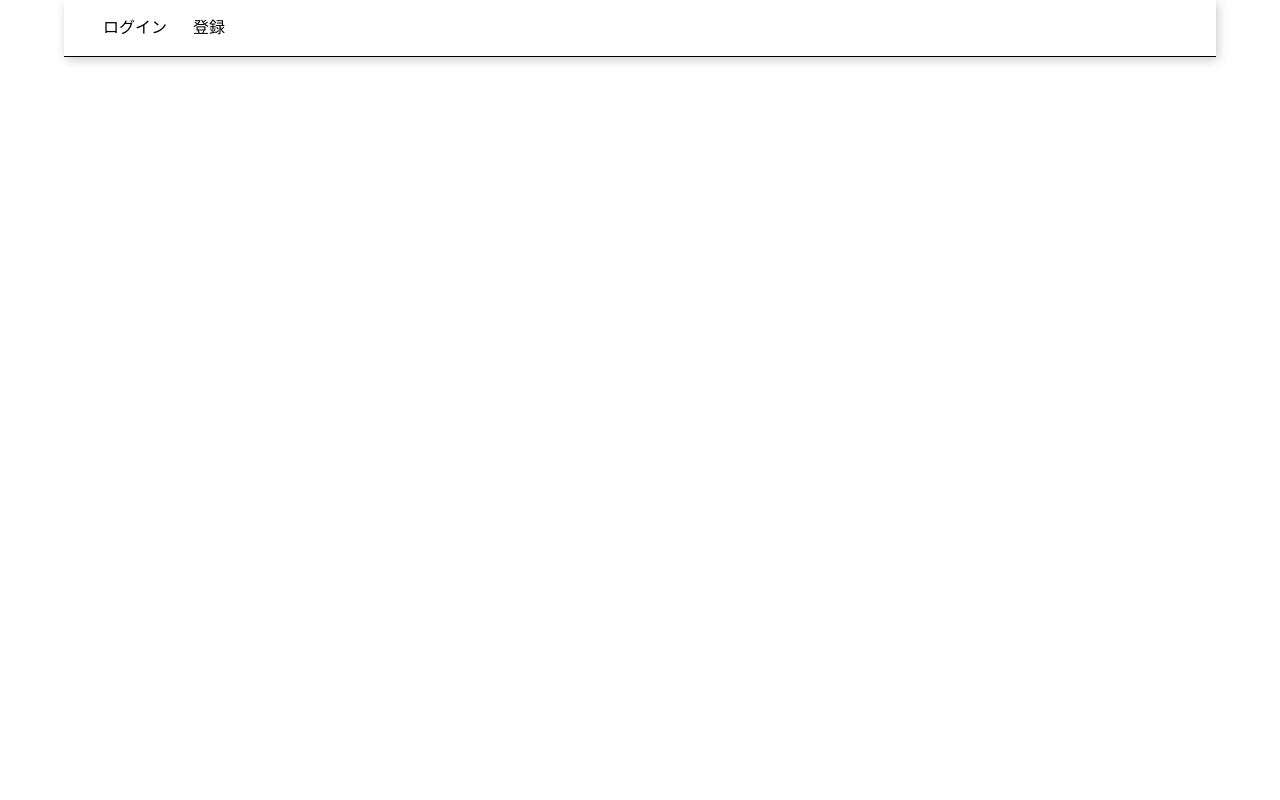
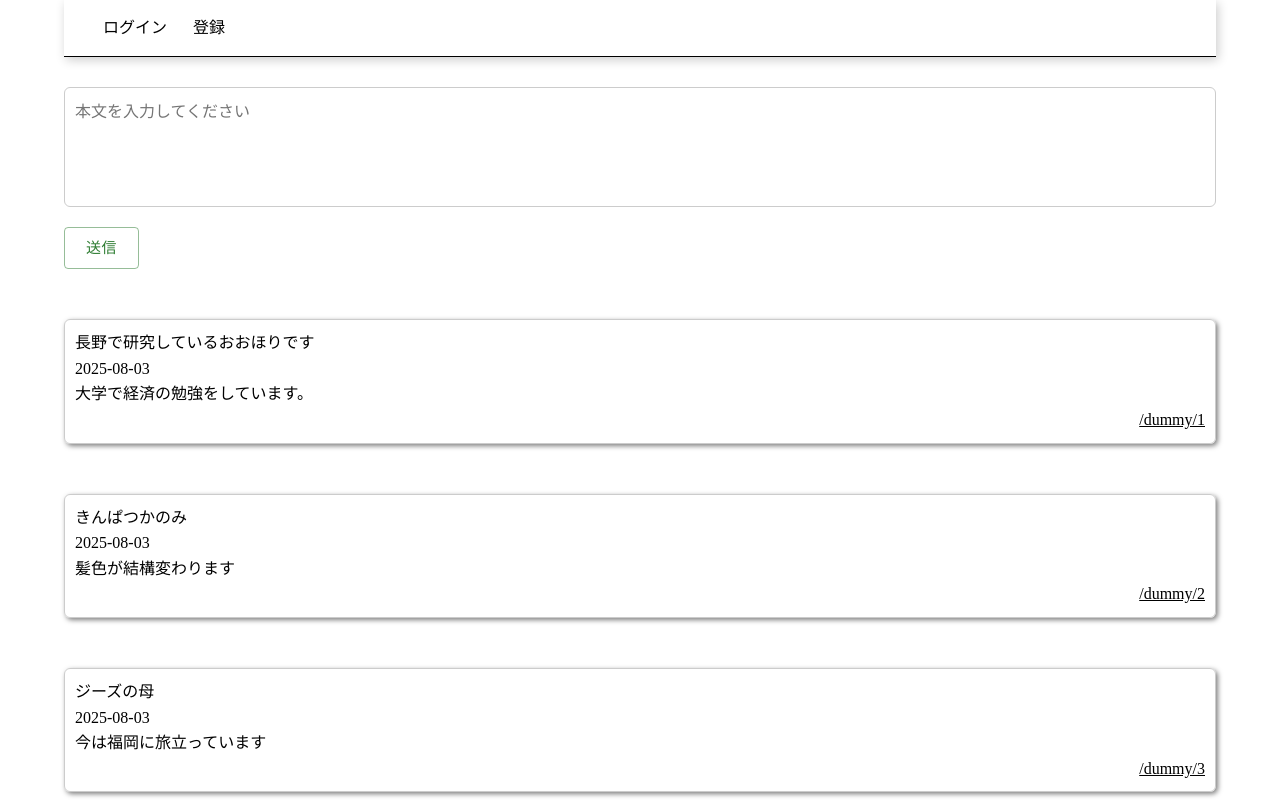
Before and after one commit to naomi-k703/next_exp_gs, a Next.js app: page / in a window 1280 px wide. Built offline with nearby package versions, Linux system fonts and the light colour scheme; some icons are missing.

Commit message:
登録画面（Signup）追加とreact-hook-formによるバリデーション実装

```diff
--- a/package.json
+++ b/package.json
@@ -16,6 +16,7 @@
     "next": "15.4.4",
     "react": "19.1.0",
     "react-dom": "19.1.0",
+    "react-hook-form": "^7.62.0",
     "sass": "^1.89.2"
   },
   "devDependencies": {
--- /dev/null
+++ b/src/components/Post/index.jsx
@@ -0,0 +1,22 @@
+// rafceと入力後　タブキーを押してください🤗
+import React from "react";
+import styles from "./style.module.scss";
+import Link from "next/link";
+import ArrowCircleDownIcon from '@mui/icons-material/ArrowCircleDown';
+import { Button } from "@mui/material";
+
+const Post = ({name, date, content, link}) => {
+  return (
+    <div className={styles.post}>
+      {/*  */}
+      <p>{name}</p>
+      <p>{date}</p>
+      <p>{content}</p>
+
+      <p className={styles.link}>{link}</p>
+      {/*  */}
+    </div>
+  );
+};
+
+export default Post;
--- /dev/null
+++ b/src/components/Post/style.module.scss
@@ -0,0 +1,18 @@
+.post {
+  margin-top: 50px;
+  border: 1px solid #ccc;
+  border-radius: 6px;
+  padding: 10px;
+  box-shadow: 2px 2px 5px rgba(0, 0, 0, 0.5);
+
+  p {
+    font-size: 16px;
+    text-align: left;
+    line-height: 1.6;
+  }
+
+  .link{
+    text-align: right;
+    text-decoration: underline;
+  }
+}
--- /dev/null
+++ b/src/components/Signup/style.module.scss
@@ -0,0 +1,57 @@
+.form {
+  position: fixed;
+  top: 0;
+  bottom: 0;
+  left: 0;
+  right: 0;
+  width: 500px;
+  height: 500px;
+  margin: auto;
+
+  &__title {
+    font-size: 20px;
+    text-align: center;
+    font-weight: bold;
+    border-bottom: 1px solid #000;
+    padding-bottom: 10px;
+    margin-bottom: 50px;
+  }
+
+  &__item {
+    margin-top: 20px;
+
+    label {
+      display: block;
+      margin-bottom: 8px;
+    }
+
+    input {
+      width: 100%;
+      height: 45px;
+      padding: 10px;
+    }
+  }
+
+  &__btn {
+    width: 200px;
+    height: 45px;
+    border: none;
+    margin: 30px auto 0;
+    display: block;
+    font-size: 16px;
+    background: #000;
+    border-radius: 5px;
+    color: #fff;
+    transition: all 0.3s;
+
+    &:hover {
+      opacity: 0.3;
+    }
+  }
+}
+
+.form__error {
+  color: red;
+  font-size: 0.85rem;
+  margin-top: 4px;
+}
--- /dev/null
+++ b/src/components/Timeline/index.jsx
@@ -0,0 +1,25 @@
+// rafceと入力後　タブキーを押してください🤗
+import React from "react";
+import styles from "./style.module.scss";
+import Link from "next/link";
+import ArrowCircleDownIcon from '@mui/icons-material/ArrowCircleDown';
+import { Button } from "@mui/material";
+
+const Timeline = () => {
+  return (
+    <div className={styles.timeline}>
+      {/*  */}
+
+      <form >
+        <textarea name="" id="" placeholder="本文を入力してください"></textarea>
+
+        <Button size="large" variant="outlined" color="success">
+          送信</Button>
+
+      </form>
+      {/*  */}
+    </div>
+  );
+};
+
+export default Timeline;
--- /dev/null
+++ b/src/components/Timeline/style.module.scss
@@ -0,0 +1,16 @@
+.timeline {
+  width: 100%;
+  margin: 30px auto;
+
+  textarea {
+    width: 100%;
+    height: 120px;
+    border: 1px solid #ccc;
+    border-radius: 6px;
+    padding: 10px;
+    resize: none;
+    display: block;
+    margin-bottom: 20px;
+    font-size: 16px;
+  }
+}
--- /dev/null
+++ b/src/mock/data.js
@@ -0,0 +1,23 @@
+export const mockData = [
+    {
+      id: 1,
+      name: "長野で研究しているおおほりです",
+      date: "2025-08-03",
+      content: "大学で経済の勉強をしています。",
+      link: "/dummy/1",
+    },
+    {
+      id: 2,
+      name: "きんぱつかのみ",
+      date: "2025-08-03",
+      content: "髪色が結構変わります",
+      link: "/dummy/2",
+    },
+    {
+      id: 3,
+      name: "ジーズの母",
+      date: "2025-08-03",
+      content: "今は福岡に旅立っています",
+      link: "/dummy/3",
+    },
+  ];
--- a/src/pages/index.js
+++ b/src/pages/index.js
@@ -2,6 +2,9 @@ import Head from "next/head";
 //import styles from "@/styles/Home.module.css";
 import styles from "@/styles/style.module.scss";
 import Header from "@/components/Header";
+import Timeline from "@/components/Timeline";
+import Post from "@/components/Post";
+import { mockData } from "@/mock/data";
 
 
 
@@ -17,6 +20,22 @@ export default function Home() {
 
         <main className={styles.container}>
         <Header/>
+
+        <Timeline/>
+
+        <div>
+          {mockData &&
+            mockData.map((item, index) => (
+              <Post
+                key={index}
+                name={item.name}
+                date={item.date}
+                content={item.content}
+                link={item.link}
+              />
+            ))}
+            </div>
+
         </main>
     </>
   );
```
Also changed, not shown: src/components/Signup/index.jsx (added, +104 -0 lines), src/pages/signup/index.jsx (added, +14 -0 lines), 1 other file (tests, documents, lock files or other folders).
